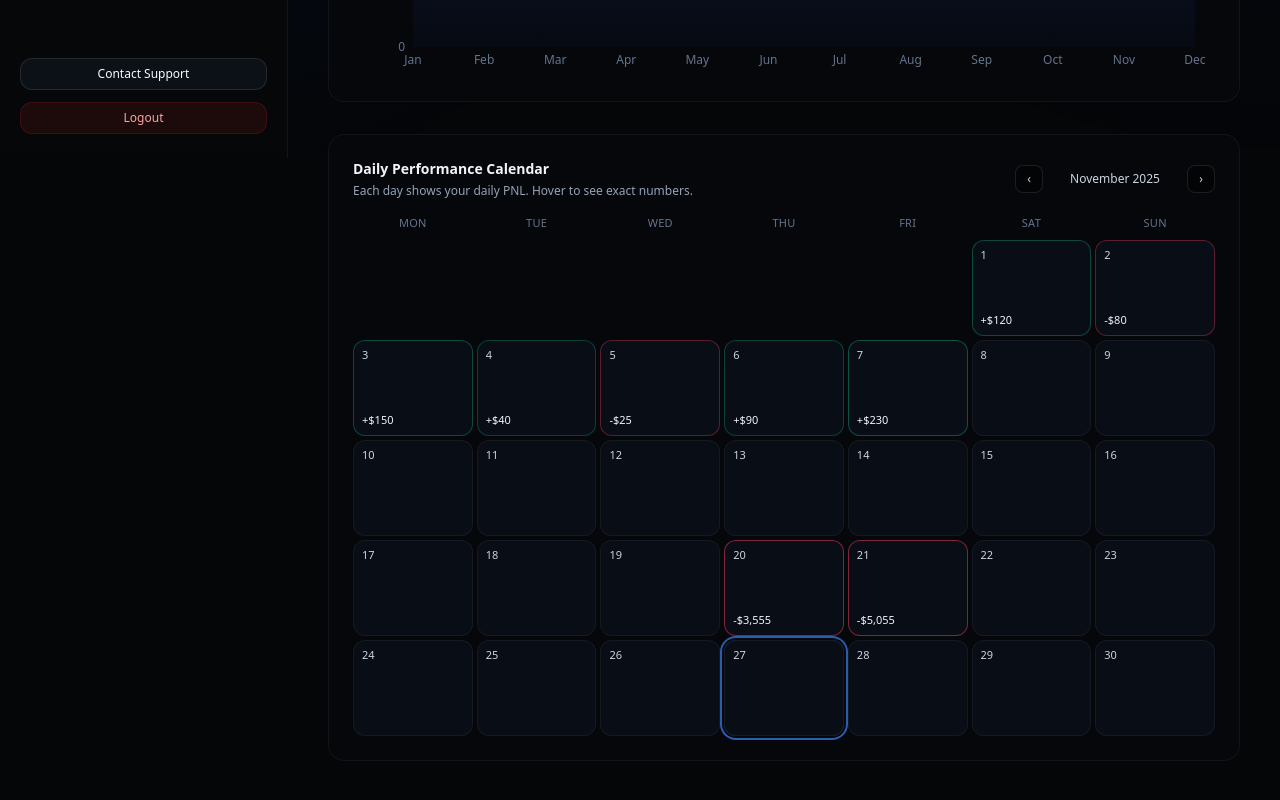
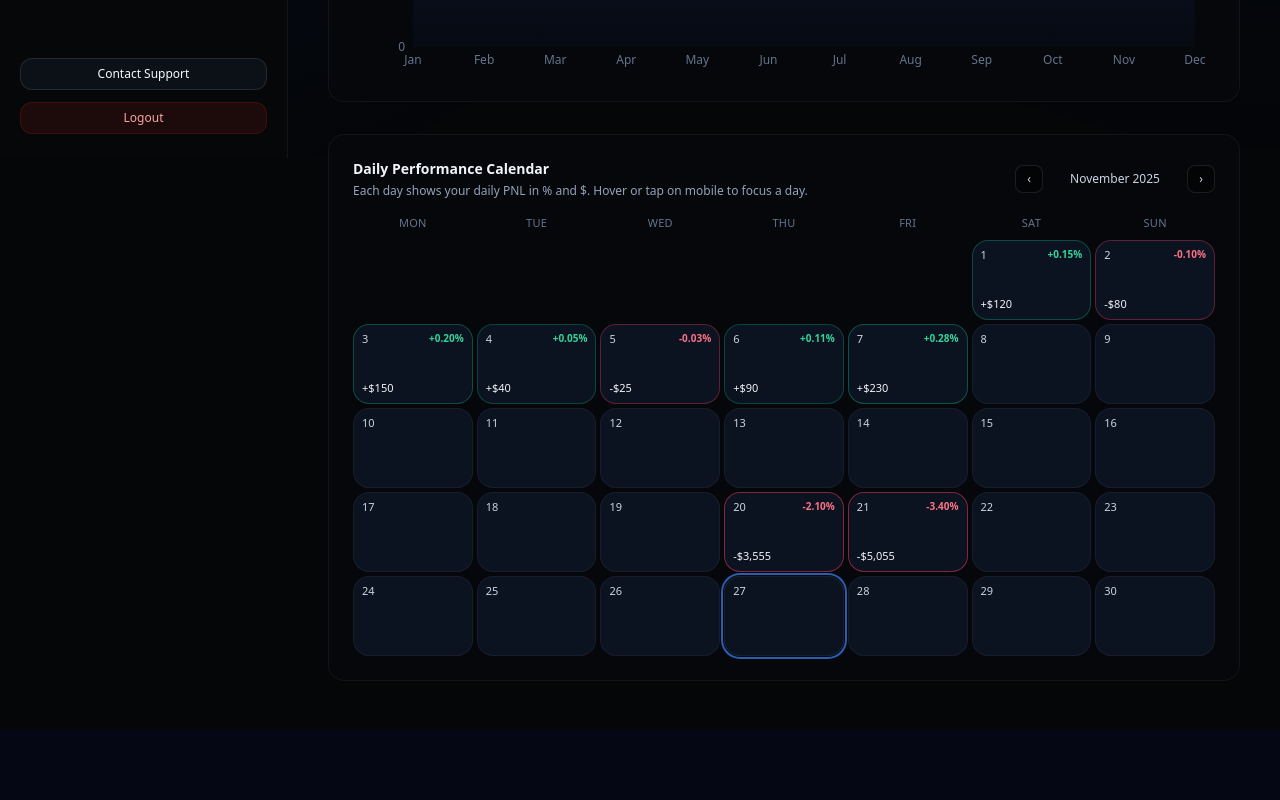
Before and after one commit to montelioncapital/montelion-app-v1, a Next.js app: page /dashboard in a window 1280 px wide. Shown: the part 642-1442 px from the top of the page. After the commit the page ends 1371 px from the top, so only its background shows below. Built offline with nearby package versions, Linux system fonts and the light colour scheme.

Commit message:
Update page.tsx

```diff
--- a/app/dashboard/page.tsx
+++ b/app/dashboard/page.tsx
@@ -89,16 +89,16 @@ function formatDateKey(date: Date): string {
 
 function getPerfColorBg(value: number): string {
   if (value > 0) {
-    if (value > 200) return "bg-emerald-500/20 border-emerald-500/40";
-    if (value > 100) return "bg-emerald-500/15 border-emerald-500/35";
-    return "bg-emerald-500/10 border-emerald-500/30";
+    if (value > 200) return "bg-emerald-500/15 border-emerald-500/40";
+    if (value > 100) return "bg-emerald-500/10 border-emerald-500/35";
+    return "bg-emerald-500/5 border-emerald-500/30";
   }
   if (value < 0) {
-    if (value < -2000) return "bg-rose-500/30 border-rose-500/50";
-    if (value < -500) return "bg-rose-500/20 border-rose-500/40";
-    return "bg-rose-500/15 border-rose-500/35";
+    if (value < -2000) return "bg-rose-500/15 border-rose-500/50";
+    if (value < -500) return "bg-rose-500/10 border-rose-500/40";
+    return "bg-rose-500/5 border-rose-500/35";
   }
-  return "bg-slate-800/40 border-white/5";
+  return "bg-slate-900/70 border-white/5";
 }
 
 /* -------------------- COMPONENTS -------------------- */
@@ -353,19 +353,20 @@ export default function DashboardPage() {
         </div>
       </section>
 
-      {/* Calendrier de performance quotidienne */}
-      <section className="relative overflow-hidden rounded-2xl border border-white/5 bg-[#05070b] p-6">
+      {/* Calendrier de performance quotidienne - version améliorée */}
+      <section className="relative overflow-hidden rounded-2xl border border-white/5 bg-[#05070b] p-4 sm:p-6">
         <div className="flex items-center justify-between mb-4">
           <div>
             <h2 className="text-sm font-semibold text-slate-100">
               Daily Performance Calendar
             </h2>
             <p className="text-xs text-slate-400 mt-1">
-              Each day shows your daily PNL. Hover to see exact numbers.
+              Each day shows your daily PNL in % and $. Hover or tap on mobile
+              to focus a day.
             </p>
           </div>
 
-          <div className="flex items-center gap-3 text-xs text-slate-300">
+          <div className="flex items-center gap-3 text-[11px] sm:text-xs text-slate-300">
             <button
               type="button"
               onClick={goPrevMonth}
@@ -393,7 +394,7 @@ export default function DashboardPage() {
         </div>
 
         {/* En-tête jours */}
-        <div className="grid grid-cols-7 gap-1 mb-2 text-[11px] text-slate-500">
+        <div className="grid grid-cols-7 gap-1 mb-2 text-[10px] sm:text-[11px] text-slate-500">
           {weekDayLabels.map((d) => (
             <div key={d} className="text-center uppercase tracking-wide">
               {d}
@@ -401,8 +402,8 @@ export default function DashboardPage() {
           ))}
         </div>
 
-        {/* Grille des jours */}
-        <div className="grid grid-cols-7 gap-1 text-[11px]">
+        {/* Grille des jours (mobile optimisé: h plus petite, textes réduits) */}
+        <div className="grid grid-cols-7 gap-1 text-[10px] sm:text-[11px]">
           {(() => {
             const firstDay = daysOfMonth[0].getDay(); // 0 = Sunday
             const leadingEmpty = (firstDay + 6) % 7; // Monday start
@@ -411,7 +412,7 @@ export default function DashboardPage() {
 
             for (let i = 0; i < leadingEmpty; i++) {
               cells.push(
-                <div key={`empty-${i}`} className="h-24 rounded-xl" />
+                <div key={`empty-${i}`} className="h-16 sm:h-20 rounded-2xl" />
               );
             }
 
@@ -420,21 +421,26 @@ export default function DashboardPage() {
               const key = formatDateKey(date);
               const perf = perfByDate.get(key);
               const value = perf?.value ?? 0;
+              const percent = perf?.percent ?? 0;
               const hasPerf = perf !== undefined;
 
               const isTodayFlag = isToday(date);
+              const positive = value >= 0;
 
-              const pnlText =
+              const amountText =
                 hasPerf &&
-                `${value >= 0 ? "+" : ""}${value.toLocaleString("en-US", {
-                  style: "currency",
-                  currency: "USD",
-                  maximumFractionDigits: 0,
-                })}`;
+                `${positive ? "+" : "-"}${Math.abs(value).toLocaleString(
+                  "en-US",
+                  {
+                    style: "currency",
+                    currency: "USD",
+                    maximumFractionDigits: 0,
+                  }
+                )}`;
 
               const baseClasses =
-                "flex h-24 flex-col rounded-xl border px-2 py-1.5 bg-slate-900/40";
-              const perfBg = hasPerf ? getPerfColorBg(value) : "border-white/5";
+                "group flex h-16 sm:h-20 flex-col rounded-2xl border px-1.5 sm:px-2 py-1.5 bg-slate-900/70 transition-transform hover:-translate-y-0.5";
+              const perfBg = hasPerf ? getPerfColorBg(value) : "bg-slate-900/70 border-white/5";
 
               cells.push(
                 <div
@@ -443,17 +449,31 @@ export default function DashboardPage() {
                     baseClasses,
                     perfBg,
                     isTodayFlag
-                      ? "ring-2 ring-blue-500/70 ring-offset-2 ring-offset-[#05070b]"
+                      ? "ring-2 ring-blue-500/70 ring-offset-[1px] ring-offset-[#05070b]"
                       : "",
                   ].join(" ")}
                 >
-                  <div className="flex items-center justify-between">
-                    <span className="text-[11px] text-slate-300">{day}</span>
+                  <div className="flex items-center justify-between mb-0.5">
+                    <span className="text-[10px] sm:text-[11px] text-slate-300">
+                      {day}
+                    </span>
+
+                    {hasPerf && (
+                      <span
+                        className={[
+                          "text-[9px] sm:text-[10px] font-semibold",
+                          percent >= 0 ? "text-emerald-400" : "text-rose-400",
+                        ].join(" ")}
+                      >
+                        {percent >= 0 ? "+" : ""}
+                        {percent.toFixed(2)}%
+                      </span>
+                    )}
                   </div>
 
                   {hasPerf && (
-                    <div className="mt-auto text-[11px] font-medium text-slate-100">
-                      {pnlText}
+                    <div className="mt-auto text-[10px] sm:text-[11px] font-medium text-slate-100">
+                      {amountText}
                     </div>
                   )}
                 </div>
```
